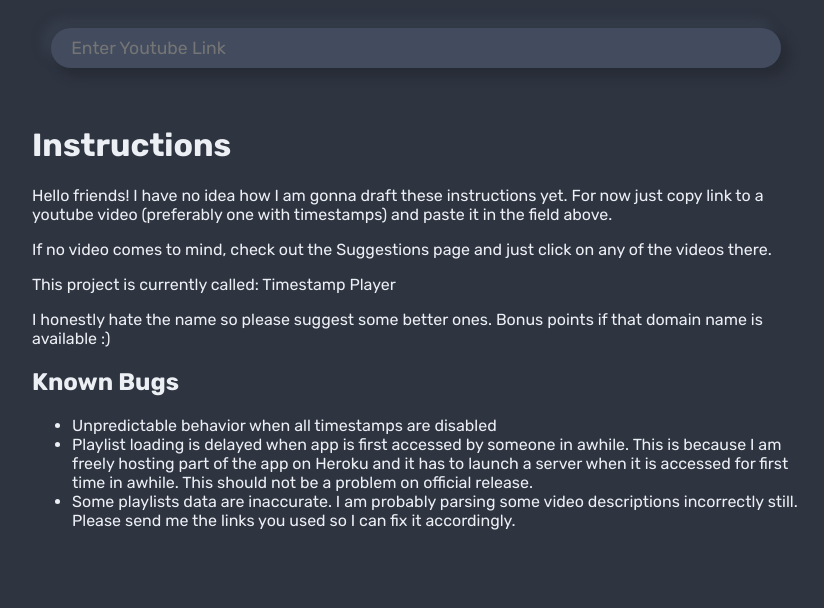
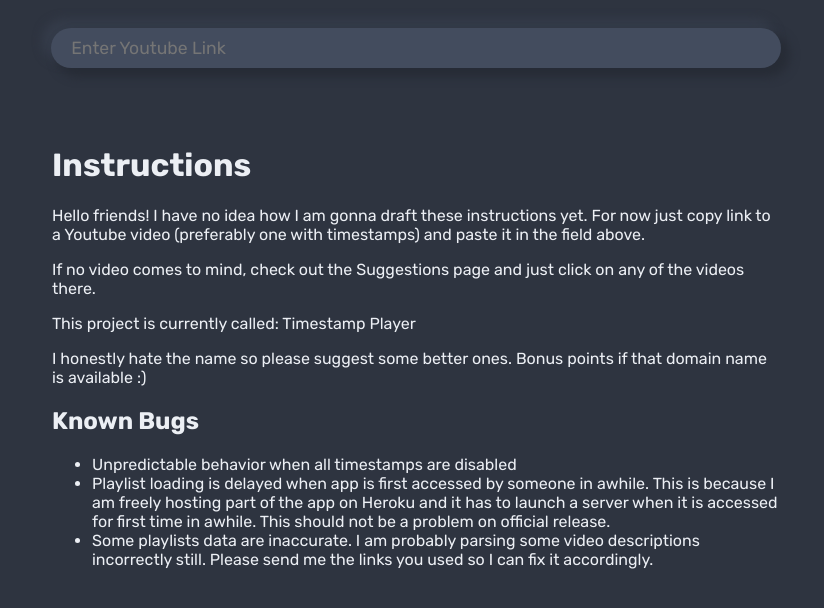
Before and after one commit to DenmarFel/hoppytime, a React (Create React App) app: page / in a window 1280 px wide. Shown: the top 608 px of the page, without its empty margins (224-1048 px from the left). Built offline with nearby package versions, Linux system fonts and the light colour scheme.

Commit message:
Fixed some typos and added padding to the non-finished text

```diff
--- a/src/Css/App.css
+++ b/src/Css/App.css
@@ -334,10 +334,12 @@ main {
 
 #player-instructions {
   text-align: left;
+  padding: 20px;
 }
 
 #ideas {
   text-align: left;
+  padding: 20px;
 }
 #ideas div {
   padding-bottom: 20px;
--- a/src/Sass/App.scss
+++ b/src/Sass/App.scss
@@ -401,6 +401,7 @@ main {
 
 #player-instructions {
   text-align: left;
+  padding: 20px;
 }
 
 #ideas {
@@ -409,4 +410,5 @@ main {
   div {
     padding-bottom: 20px;
   }
+  padding: 20px;
 }
--- a/src/views/Player/Player.js
+++ b/src/views/Player/Player.js
@@ -163,7 +163,7 @@ export default function Player(props) {
 		return (
 			<div id="player-instructions">
 				<h1>Instructions</h1>
-				<p>Hello friends! I have no idea how I am gonna draft these instructions yet. For now just copy link to a youtube video (preferably one with timestamps) and paste it in the field above.</p>
+				<p>Hello friends! I have no idea how I am gonna draft these instructions yet. For now just copy link to a Youtube video (preferably one with timestamps) and paste it in the field above.</p>
 				<p>If no video comes to mind, check out the Suggestions page and just click on any of the videos there. </p>
 				<p>This project is currently called: Timestamp Player</p>
 				<p>I honestly hate the name so please suggest some better ones. Bonus points if that domain name is available :)</p>
```
